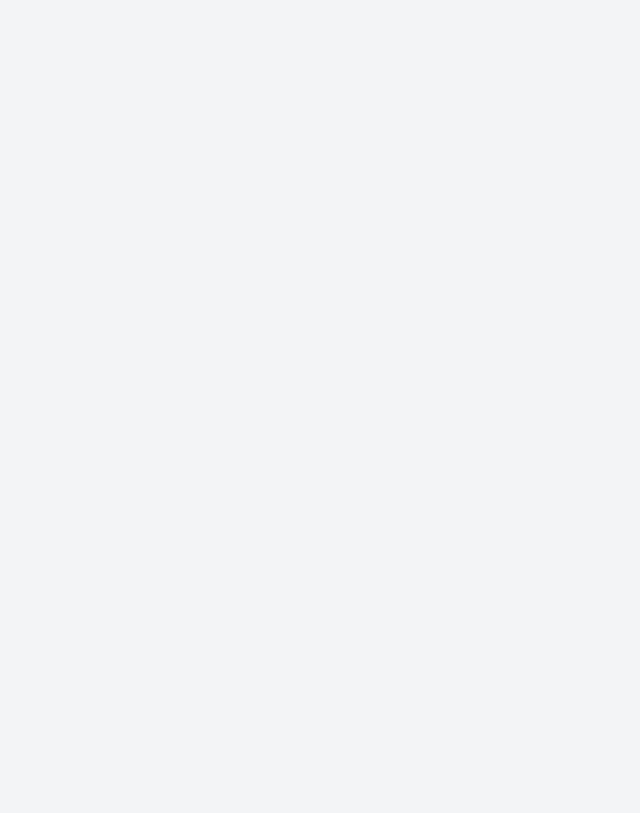
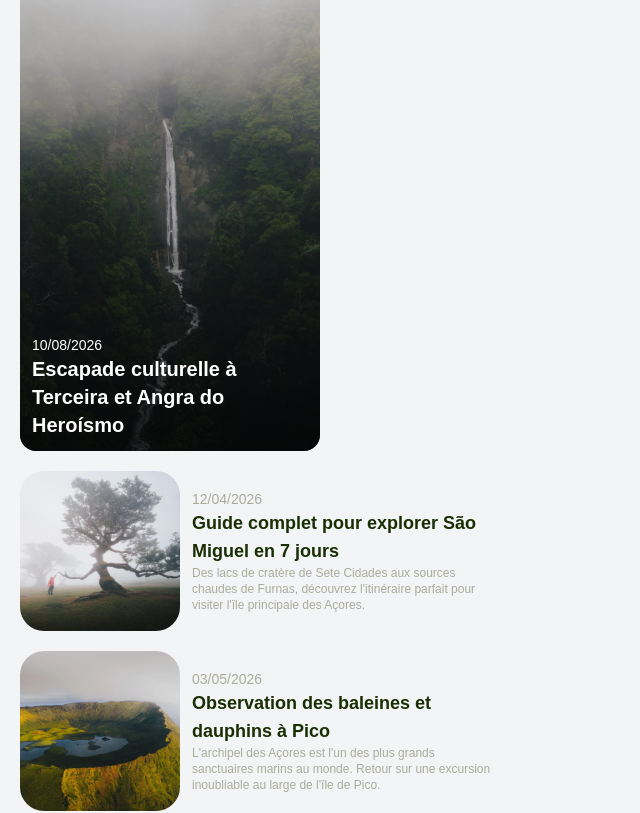
Before and after one commit to ElPotatoCorp/tp-01-tailwindcss, a React (Vite) app: page / in a window 1280 px wide. Shown: the part 8423-9236 px from the top of the page, without its empty margins (0-640 px from the left). Before the commit the page ends 6460 px from the top, so only its background shows below. Built offline with nearby package versions, Linux system fonts and the light colour scheme; a web font is replaced by a local one.

Commit message:
Composants Blog

```diff
--- a/src/App.tsx
+++ b/src/App.tsx
@@ -1,10 +1,13 @@
 import { ActivityCard } from "./components/activity-card";
 import { Benefit } from "./components/benefit";
+import { Blog } from "./components/blog";
 import { Button } from "./components/button";
+import { FeaturedArticle } from "./components/featured-article";
 import { Heading } from "./components/heading";
 import { HotelCard } from "./components/hotel-card";
 import { ACTIVITIES } from "./data/activities.data";
 import { BENEFITS } from "./data/benefits.data";
+import { BLOG_ARTICLES } from "./data/blog.data";
 import { HOTELS } from "./data/hotels.data";
 
 function App() {
@@ -30,6 +33,12 @@ function App() {
       <div className="flex flex-col gap-5">
         {HOTELS.map(hotel => <HotelCard key={hotel.id} hotel={hotel} />)}
       </div>
+      <div className="flex flex-col gap-5">
+        {BLOG_ARTICLES.map(blog => <Blog key={blog.id} blog={blog} />)}
+      </div>
+      <div className="flex flex-col gap-5">
+        {BLOG_ARTICLES.map(article => <FeaturedArticle key={article.id} article={article} />)}
+      </div>
     </div>
   );
 }
--- a/src/components/blog.tsx
+++ b/src/components/blog.tsx
@@ -5,21 +5,23 @@ type Props = {
   blog: BlogData;
 };
 
-export const HotelCard: FC<Props> = function ({ blog }) {
+export const Blog: FC<Props> = function ({ blog }) {
   return (
     <div className="flex w-75 flex-col overflow-hidden rounded-2xl bg-white">
-      <div className="relative aspect-card w-full">
+      <div className="relative aspect-card w-full group">
         <img
           src={blog.cover}
           alt={blog.title}
-          className="absolute inset-0 h-full w-full object-cover"
+          className="absolute inset-0 h-full w-full object-cover group-hover:scale-110 transition-transform duration-500"
         />
 
-        <div className="absolute inset-0 bg-linear-to-t from-black/65 via-black/10 to-transparent" />
+        <div className="absolute inset-0 p-8 text-xl text-justify text-transparent group-hover:text-white font-semibold bg-linear-to-t from-black/65 via-black/10 to-transparent  hover:bg-black/65 transition-colors content-center">
+          {blog.excerpt}
+        </div>
 
-        <div className="absolute inset-x-3 bottom-3 flex flex-col text-white">
+        <div className="absolute inset-x-3 bottom-3 flex flex-col text-white group-hover:translate-y-32 transition-transform duration-500">
           <span className="text-sm font-medium">
-            {blog.date.toDateString()}
+            {blog.date.toLocaleDateString('fr-fr')}
           </span>
           <h3 className="text-xl font-bold">{blog.title}</h3>
         </div>
--- /dev/null
+++ b/src/components/featured-article.tsx
@@ -0,0 +1,25 @@
+import type { FC } from "react";
+import type { BlogData } from "../data/blog.data";
+
+type Props = {
+  article: BlogData;
+};
+
+export const FeaturedArticle: FC<Props> = function ({ article }) {
+  return (
+    <div className="flex flex-row gap-3 w-150">
+      <img className="max-w-40 w-full max-h-40 h-full rounded-3xl" src={article.cover} />
+      <div className="flex flex-col justify-center w-75">
+        <p className="text-sm text-secondary font-medium">
+          {article.date.toLocaleDateString('fr-fr')}
+        </p>
+        <p className="text-primary text-lg font-bold">
+          {article.title}
+        </p>
+        <p className="text-secondary text-xs font-medium">
+          {article.excerpt}
+        </p>
+      </div>
+    </div>
+  );
+};
```
